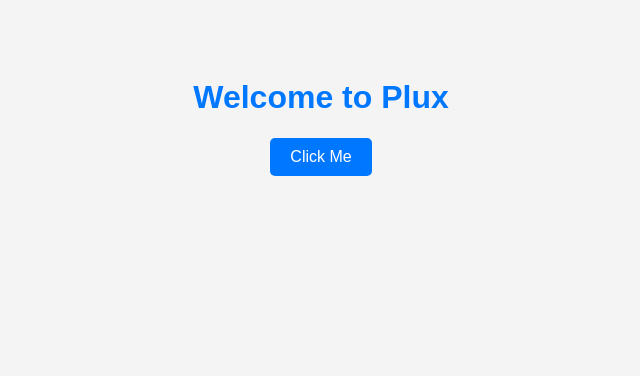
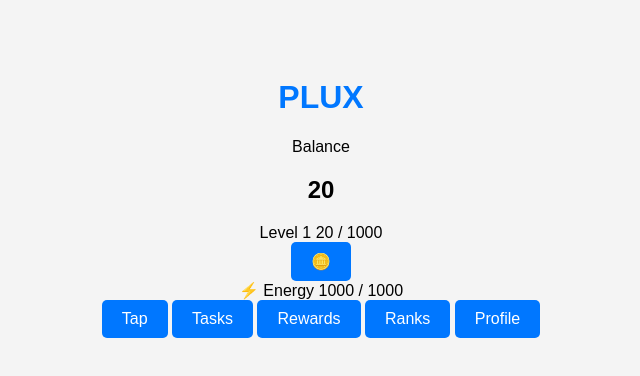
Before and after one commit to anasas50550-glitch/Plux-, a plain HTML site: page frontend/index.html in a window 1280 px wide. Shown: the whole page, without its empty margins (319-959 px from the left). Drawn offline with Linux system fonts and the light colour scheme.

Commit message:
Update index.html

```diff
--- a/frontend/index.html
+++ b/frontend/index.html
@@ -3,17 +3,77 @@
 <head>
     <meta charset="UTF-8">
     <meta name="viewport" content="width=device-width, initial-scale=1.0">
-    <title>Plux</title>
+    <title>PLUX</title>
 
     <link rel="stylesheet" href="style.css">
+
+    <link rel="preconnect" href="https://fonts.googleapis.com">
+    <link rel="preconnect" href="https://fonts.gstatic.com" crossorigin>
+    <link href="https://fonts.googleapis.com/css2?family=Poppins:wght@300;400;500;600;700&display=swap" rel="stylesheet">
 </head>
+
 <body>
 
-    <h1>Welcome to Plux</h1>
+<div class="app">
 
-    <button id="btn">Click Me</button>
+    <!-- Header -->
+    <header class="top-bar">
+        <h1>PLUX</h1>
+        <div class="balance">
+            <span>Balance</span>
+            <h2 id="coins">20</h2>
+        </div>
+    </header>
 
-    <script src="script.js"></script>
+    <!-- Level -->
+    <section class="level-box">
+        <div class="level-text">
+            <span>Level 1</span>
+            <span id="xpText">20 / 1000</span>
+        </div>
+
+        <div class="progress">
+            <div class="progress-fill" id="xpBar"></div>
+        </div>
+    </section>
+
+    <!-- Tap Area -->
+    <main class="tap-area">
+
+        <button id="tapButton" class="coin">
+            🪙
+        </button>
+
+    </main>
+
+    <!-- Energy -->
+    <section class="energy-box">
+
+        <div class="energy-header">
+            <span>⚡ Energy</span>
+            <span id="energyText">1000 / 1000</span>
+        </div>
+
+        <div class="progress">
+            <div class="energy-fill" id="energyBar"></div>
+        </div>
+
+    </section>
+
+    <!-- Bottom Navigation -->
+    <nav class="bottom-nav">
+
+        <button class="nav-btn active">Tap</button>
+        <button class="nav-btn">Tasks</button>
+        <button class="nav-btn">Rewards</button>
+        <button class="nav-btn">Ranks</button>
+        <button class="nav-btn">Profile</button>
+
+    </nav>
+
+</div>
+
+<script src="script.js"></script>
 
 </body>
 </html>
```
